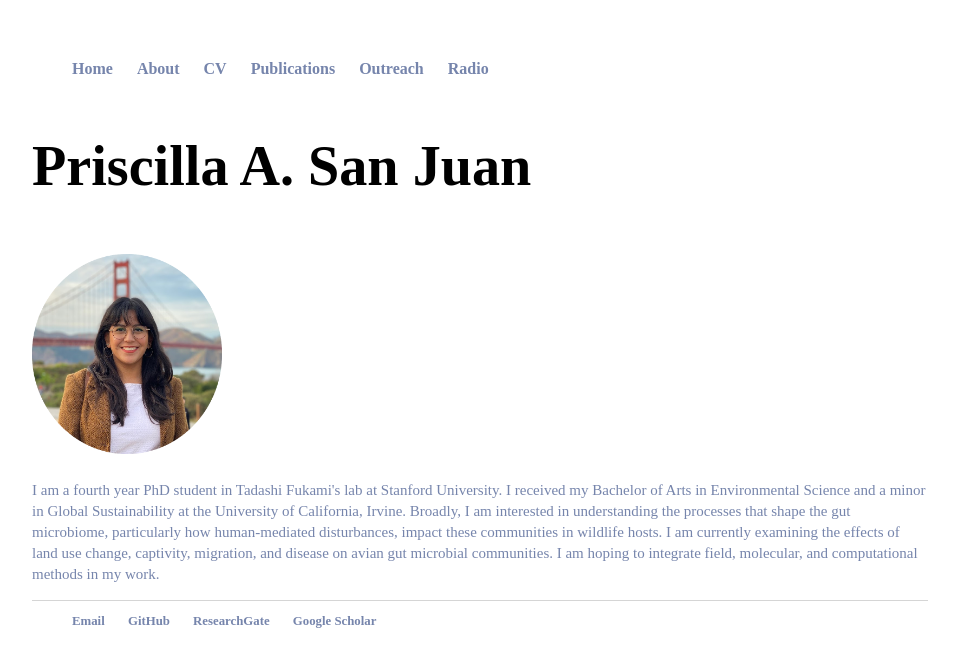
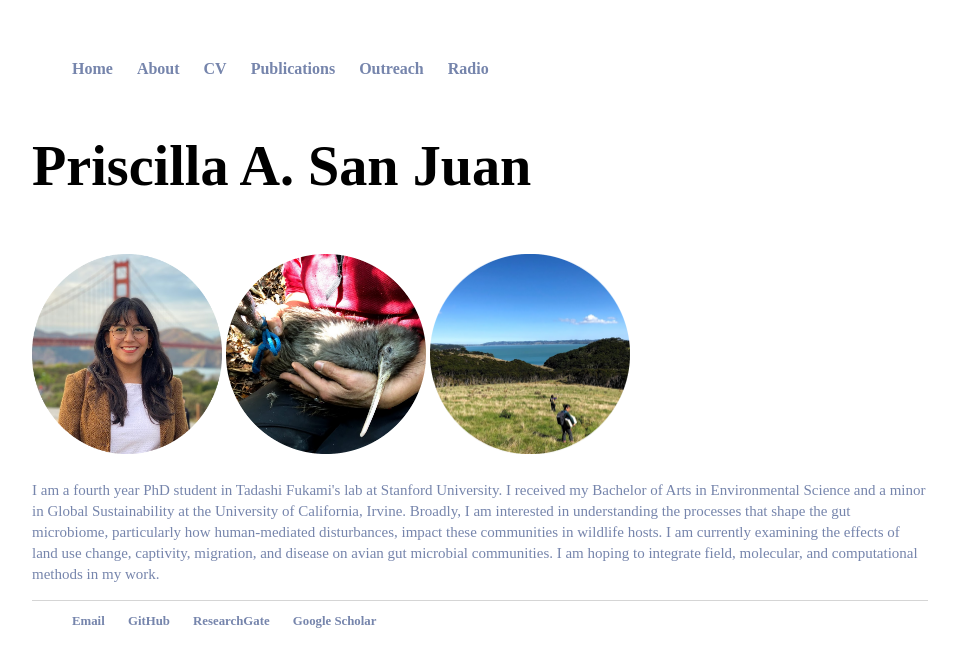
Before and after one commit to psanjuan/psanjuan.github.io, a Jekyll site: the page built from about/index.html, in a window 1280 px wide. Shown: the top 667 px of the page, without its empty margins (160-1119 px from the left). Built offline with Jekyll 4.4.1, drawn with Linux system fonts in a browser that asks for light colours.

Commit message:
Update index.html

```diff
--- a/about/index.html
+++ b/about/index.html
@@ -5,7 +5,9 @@ title: Priscilla A. San Juan, PhD candidate
 <font face = "Avenir" size = "20">
   <h3>Priscilla A. San Juan</h3></font>
 
-  <img src="headshot-sf-circle.png" alt="headshot" width="190" height="200">
+<img src="headshot-sf-circle.png" alt="headshot" width="190" height="200">
+<img src="kiwi-round.png" alt="headshot" width="200" height="200">
+<img src="ponui-round.png" alt="headshot" width="200" height="200">
 
 <div class="post">
 <font face = "Avenir"><p style="color:#7685ac;font-size:15px;">
```
